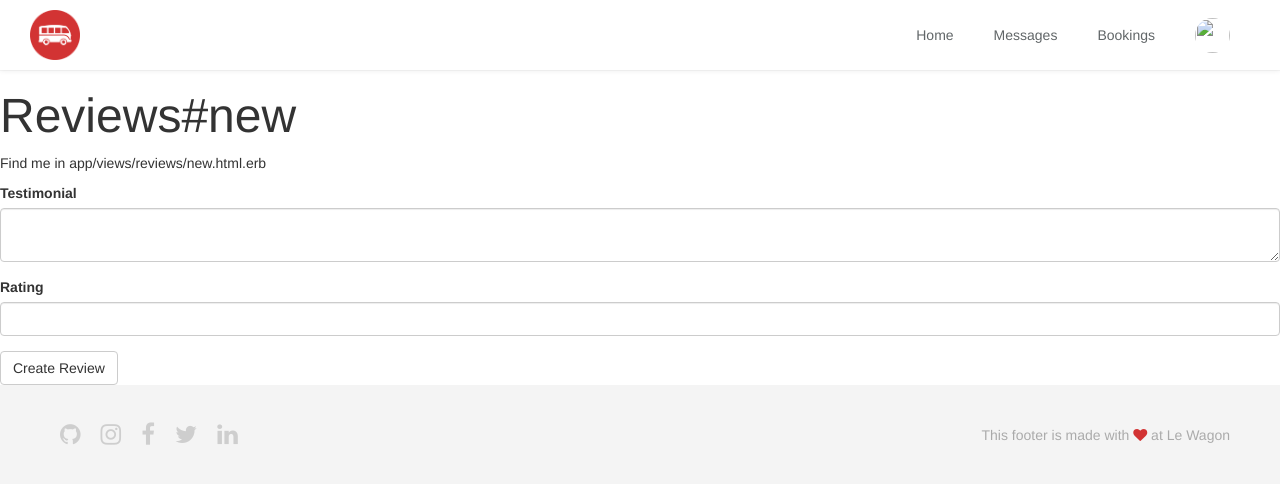
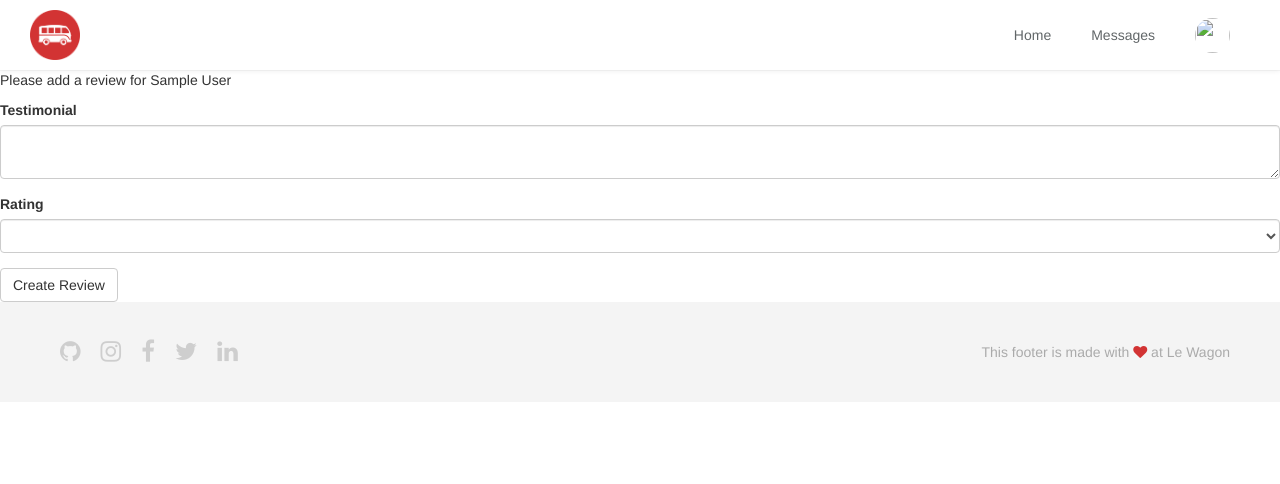
Before and after one commit to grahamcottridge/rails-cleaners, a Rails app: page /users/1/reviews/new in a window 1280 px wide. Shown: the top 484 px of the page. Run offline with Rails 7, Linux system fonts and the light colour scheme; the visitor is signed in with stand-in values (Sample User, id 1); style sheets or scripts are compiled from the project's sources; parts of the project's set-up code (start-up, migrations or seed data) failed here and were passed over; some libraries are stand-ins or nearby versions.

Commit message:
Create new review and show review

```diff
--- a/app/controllers/reviews_controller.rb
+++ b/app/controllers/reviews_controller.rb
@@ -1,16 +1,17 @@
 class ReviewsController < ApplicationController
   def new
-  	@review = Review.new
+    @user = User.find(params[:user_id])
+    @review = Review.new
   end
 
   def create
-  	@booking = Booking.find(params[:booking_id])
     @review = Review.new(review_params)
-    @review.booking = @booking
+  	@user = User.find(params[:user_id])
+    @review.user_id = @user.id
     if @review.save
-      redirect_to booking_path(@booking)
+      redirect_to user_path(@user)
     else
-      render 'bookings/show'
+      render "new"
     end
   end
 
@@ -25,6 +26,6 @@
 private
 
   def review_params
-    params.require(:review).permit(:testimonial)
+    params.require(:review).permit(:testimonial, :rating)
   end
 end
--- a/app/models/review.rb
+++ b/app/models/review.rb
@@ -2,4 +2,8 @@
   belongs_to :booking
   validates :testimonial, presence: true
   validates :rating, presence: true, inclusion: { in: (0..5), allow_nil: false }, numericality: { only_integer: true }
+
+  def blank_stars
+   5 - rating.to_i
+ end
 end
--- a/app/views/reviews/_form.html.erb
+++ b/app/views/reviews/_form.html.erb
@@ -1,5 +1,5 @@
-<%= simple_form_for([ @user, @review ]) do |form| %>
-  <%= form.input :testimonial, as: :text %>
-  <%= form.input :rating, as: :number %>
-  <%= form.button :submit %>
+<%= simple_form_for [@user, @review] do |f| %>
+  <%= f.input :testimonial %>
+  <%= f.input :rating, collection: [0,1,2,3,4,5] %>
+  <%= f.button :submit %>
 <% end %>
--- a/app/views/reviews/new.html.erb
+++ b/app/views/reviews/new.html.erb
@@ -1,4 +1,3 @@
-<h1>Reviews#new</h1>
-<p>Find me in app/views/reviews/new.html.erb</p>
+<p>Please add a review for <%= @user.first_name %> <%= @user.last_name %></p>
 
 <%= render 'form' %>
--- a/app/views/shared/_navbar.html.erb
+++ b/app/views/shared/_navbar.html.erb
@@ -12,7 +12,6 @@
     <!-- Links when logged in -->
     <%= link_to "Home", root_path, class: "navbar-wagon-item navbar-wagon-link" %>
     <%= link_to "Messages", "#", class: "navbar-wagon-item navbar-wagon-link" %>
-    <%= link_to "Bookings", bookings_path, class: "navbar-wagon-item navbar-wagon-link" %>
 
     <!-- Avatar with dropdown menu -->
     <div class="navbar-wagon-item">
--- a/config/routes.rb
+++ b/config/routes.rb
@@ -12,7 +12,7 @@
   end
 
   resources :users do
-    resources :reviews, only: [:index, :show, :edit, :new]
+    resources :reviews, only: [:index, :show, :edit, :new, :create]
   end
 end
 
```
Also changed, not shown: app/views/reviews/show.html.erb (+5 -2 lines).
